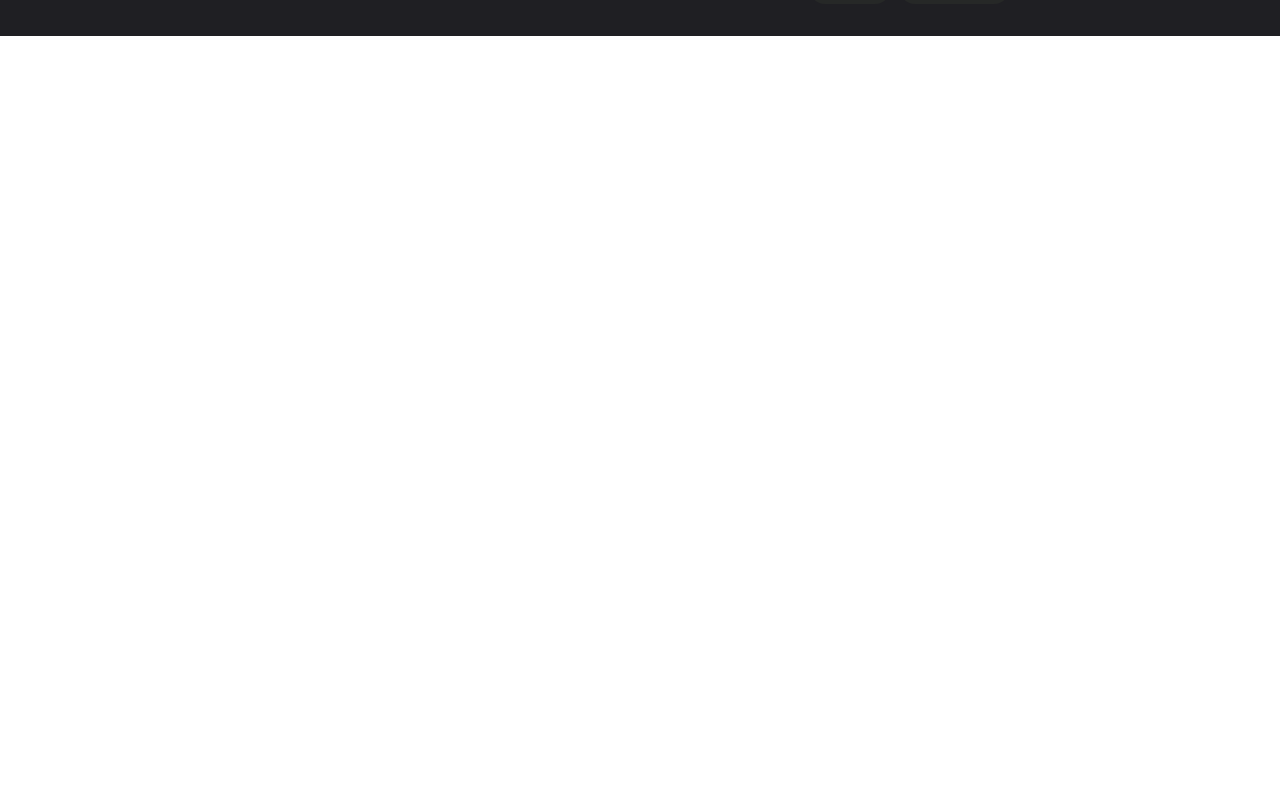
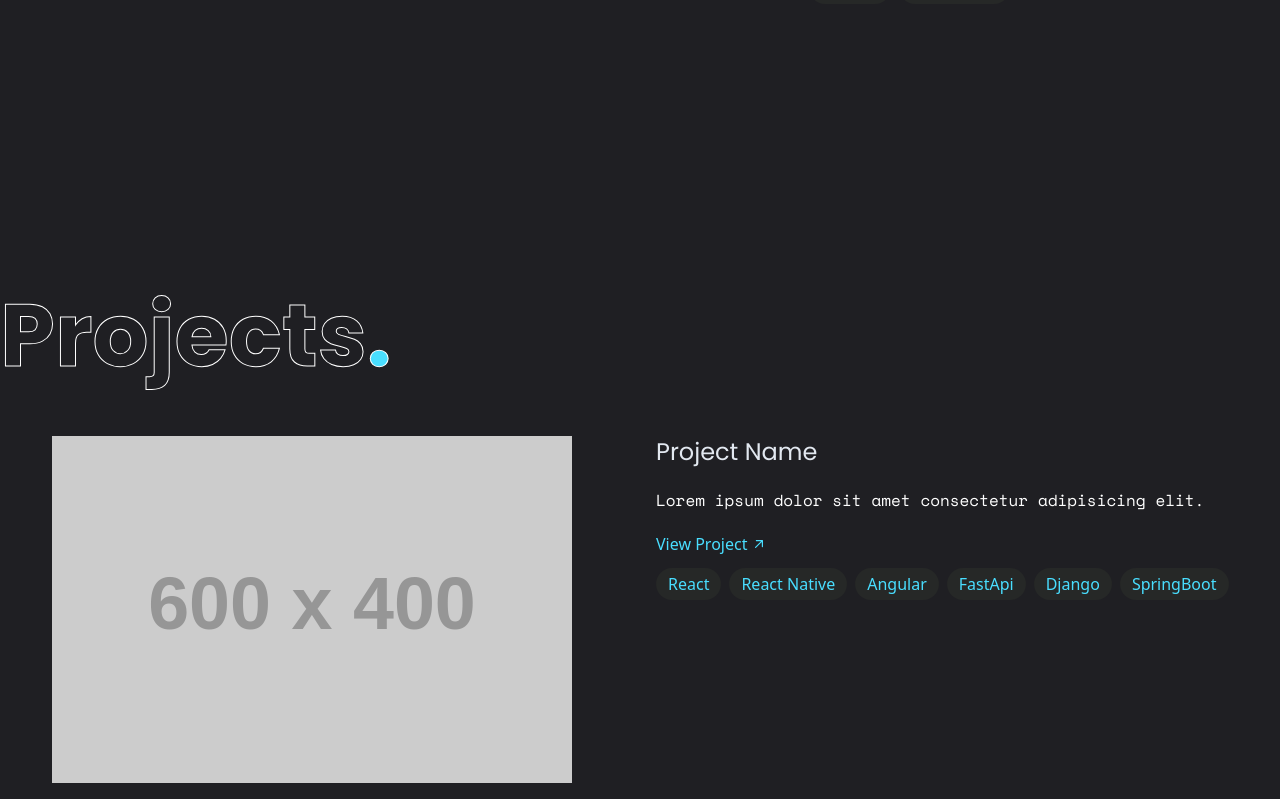
Before and after one commit to frejala/porfolio, a React (Vite) app: page / in a window 1280 px wide. Shown: the part 1442-2241 px from the top of the page. Before the commit the page ends 1478 px from the top, so only its background shows below. Built offline with nearby package versions, Linux system fonts and the light colour scheme.

Commit message:
feat: Add ProjectTitle, ProjectDescription, ProjectImage, and ViewProjectLink components

```diff
--- a/src/App.tsx
+++ b/src/App.tsx
@@ -1,6 +1,7 @@
 import Header from '@/components/layout/Header';
 import AboutMe from '@/components/sections/AboutMe';
 import RoadPath from '@/components/sections/RoadPath';
+import Projects from '@/components/sections/Projects';
 
 const App = () => {
   return (
@@ -11,6 +12,7 @@ const App = () => {
       <div className="flex w-full max-w-[1450px] flex-row flex-wrap gap-64">
         <AboutMe />
         <RoadPath />
+        <Projects />
       </div>
     </main>
   );
--- /dev/null
+++ b/src/components/sections/Projects.tsx
@@ -0,0 +1,36 @@
+import { ProjectItem } from '@/components/ui/ProjectItem';
+import { TextOutline } from '../ui/TextOutline';
+
+const projects = [
+  {
+    title: 'Project Name',
+    description:
+      'Lorem ipsum dolor sit amet consectetur adipisicing elit.',
+    imageUrl: 'https://via.placeholder.com/600x400',
+    skills: [
+      'React',
+      'React Native',
+      'Angular',
+      'FastApi',
+      'Django',
+      'SpringBoot',
+    ],
+    projectLink: '#',
+  },
+];
+
+const Projects: React.FC = () => {
+  return (
+    <section
+      id="projects"
+      className="flex w-full flex-row flex-wrap gap-10 px-10 lg:gap-0 lg:px-0"
+    >
+      <div className="w-full self-start">
+        <TextOutline>Projects</TextOutline>
+      </div>
+      <ProjectItem {...projects[0]} />
+    </section>
+  );
+};
+
+export default Projects;
--- a/src/components/ui/ExperienceItem.tsx
+++ b/src/components/ui/ExperienceItem.tsx
@@ -16,12 +16,12 @@ export const ExperienceItem: React.FC<Experience> = ({
       <div className="mb-2 font-space-mono text-o-blue lg:mb-0">
         {period}
       </div>
-      <div className="text-o-white ml-0 flex-1 font-poppins lg:ml-8">
+      <div className="ml-0 flex-1 font-poppins text-o-white lg:ml-8">
         <h3 className="text-xl font-normal">
           {title} ·{' '}
           <a
             href={companyLink}
-            className="text-o-white ml-1 inline-flex items-center"
+            className="ml-1 inline-flex items-center text-o-white"
             target="_blank"
             rel="noopener noreferrer"
           >
@@ -31,10 +31,10 @@ export const ExperienceItem: React.FC<Experience> = ({
         <h4 className="mb-2 mt-2 font-space-mono text-lg text-o-blue">
           {position}
         </h4>
-        <p className="text-o-gray mb-4 font-space-mono leading-loose">
+        <p className="mb-4 font-space-mono leading-loose text-o-gray">
           {description}
         </p>
-        <div className="skills flex flex-wrap gap-2">
+        <div className="flex flex-wrap gap-2">
           {skills.map((skill, index) => (
             <SkillBubble key={index}>{skill}</SkillBubble>
           ))}
--- /dev/null
+++ b/src/components/ui/ProjectDescription.tsx
@@ -0,0 +1,13 @@
+type ProjectDescriptionProps = {
+  description: string;
+};
+
+export const ProjectDescription: React.FC<
+  ProjectDescriptionProps
+> = ({ description }) => {
+  return (
+    <p className="mb-4 mt-4 font-space-mono leading-loose text-white">
+      {description}
+    </p>
+  );
+};
--- /dev/null
+++ b/src/components/ui/ProjectImage.tsx
@@ -0,0 +1,17 @@
+type ProjectImageProps = {
+  imageUrl: string;
+};
+
+export const ProjectImage: React.FC<ProjectImageProps> = ({
+  imageUrl,
+}) => {
+  return (
+    <div className="mb-4 w-5/6">
+      <img
+        src={imageUrl}
+        alt="Project"
+        className="h-auto w-full"
+      />
+    </div>
+  );
+};
--- /dev/null
+++ b/src/components/ui/ProjectItem.tsx
@@ -0,0 +1,39 @@
+import { ProjectDescription } from '@/components/ui/ProjectDescription';
+import { ProjectImage } from '@/components/ui/ProjectImage';
+import { ProjectTitle } from '@/components/ui/ProjectTitle';
+import { ViewProjectLink } from '@/components/ui/ViewProjectLink';
+import { SkillBubble } from './SkillBubble';
+
+type ProjectItemProps = {
+  title: string;
+  description: string;
+  imageUrl: string;
+  skills: string[];
+  projectLink: string;
+};
+
+export const ProjectItem: React.FC<ProjectItemProps> = ({
+  title,
+  description,
+  imageUrl,
+  skills,
+  projectLink,
+}) => {
+  return (
+    <div className="mt-2 flex w-full flex-col justify-center md:mt-14 lg:flex-row">
+      <div className="flex w-full flex-1 justify-center">
+        <ProjectImage imageUrl={imageUrl} />
+      </div>
+      <div className="flex-1 lg:ml-8">
+        <ProjectTitle title={title} />
+        <ProjectDescription description={description} />
+        <ViewProjectLink projectLink={projectLink} />
+        <div className="mt-3 flex flex-wrap gap-2">
+          {skills.map((skill, index) => (
+            <SkillBubble key={index}>{skill}</SkillBubble>
+          ))}
+        </div>
+      </div>
+    </div>
+  );
+};
--- /dev/null
+++ b/src/components/ui/ProjectTitle.tsx
@@ -0,0 +1,13 @@
+type ProjectTitleProps = {
+  title: string;
+};
+
+export const ProjectTitle: React.FC<ProjectTitleProps> = ({
+  title,
+}) => {
+  return (
+    <h3 className="font-se mi flex items-center font-poppins text-2xl text-o-white">
+      {title}
+    </h3>
+  );
+};
--- a/src/components/ui/Section.tsx
+++ b/src/components/ui/Section.tsx
@@ -15,7 +15,10 @@ export const Section: React.FC<SectionProps> = ({
   return (
     <section
       id={id}
-      className={cn('flex w-full', className)}
+      className={cn(
+        'flex w-full flex-col gap-10 px-10 lg:flex-row lg:gap-0 lg:px-0',
+        className
+      )}
     >
       <div className="flex-1">{children[0]}</div>
       <div className="flex-1">{children[1]}</div>
--- a/src/components/ui/TextOutline.tsx
+++ b/src/components/ui/TextOutline.tsx
@@ -22,7 +22,7 @@ export const TextOutline: React.FC<TextOutlineProps> = ({
   return (
     <div
       className={cn(
-        'font-poppins text-[5.5rem] font-bold leading-tight text-transparent text-stroke-white-1',
+        'font-poppins text-6xl font-bold leading-tight text-transparent text-stroke-white-1 md:text-[5.5rem]',
         className
       )}
     >
--- /dev/null
+++ b/src/components/ui/ViewProjectLink.tsx
@@ -0,0 +1,21 @@
+import { ArrowDiagonal } from '@/assets/icons/ArrowDiagonal';
+
+type ViewProjectLinkProps = {
+  projectLink: string;
+};
+
+export const ViewProjectLink: React.FC<
+  ViewProjectLinkProps
+> = ({ projectLink }) => {
+  return (
+    <a
+      href={projectLink}
+      className="mt-4 flex items-center text-o-blue"
+      target="_blank"
+      rel="noopener noreferrer"
+    >
+      View Project
+      <ArrowDiagonal className="ml-1" />
+    </a>
+  );
+};
```
